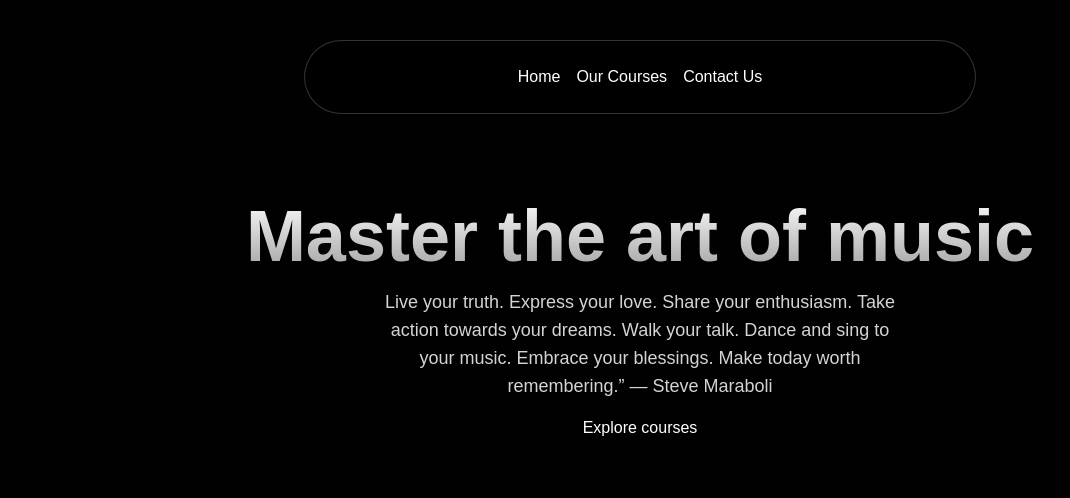
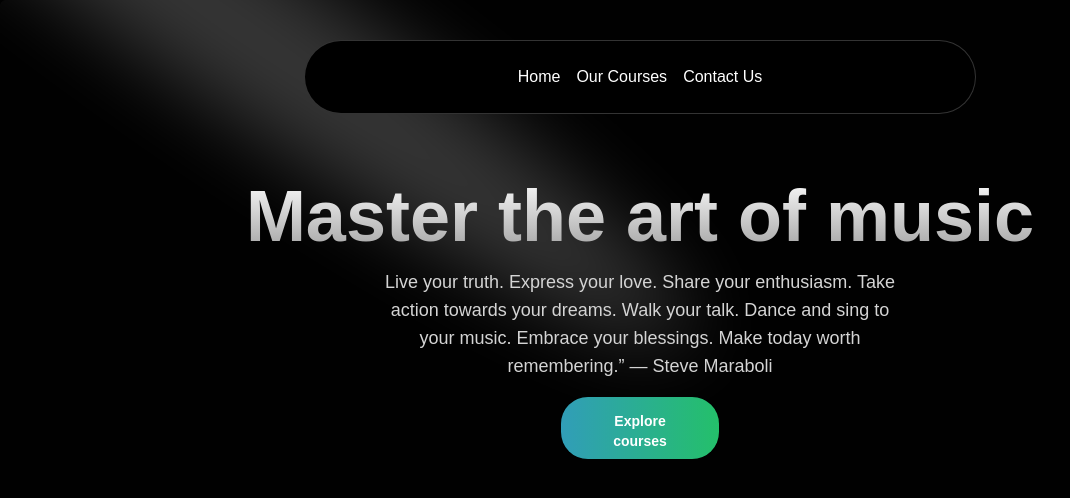
Before and after one commit to rock652/music-academy, a Next.js app: page / in a window 1280 px wide. Shown: the top 498 px of the page, without its empty margins (0-1070 px from the left). Built offline with nearby package versions, Linux system fonts and the light colour scheme.

Commit message:
implementing the herosection

```diff
--- a/src/app/components/HeroSection.tsx
+++ b/src/app/components/HeroSection.tsx
@@ -1,9 +1,15 @@
 import Link from "next/link";
 import React from "react";
+import { Spotlight } from "./ui/Spotlight";
+import { Button } from "./ui/moving-border";
 
 function HeroSection() {
   return (
     <div className="h-auto md:h-[40rem] w-full rounded-md flex flex-col items-center justify-center relative overflow-hidden mx-auto py-10 md:py-0">
+      <Spotlight
+        className="-top-40 left-0 md:left-60 md:-top-20"
+        fill="white"
+      />
       <div className="p-4 relative z-10 w-full text-center">
         <h1
           className="mt-20 md:mt-0 text-4xl md:text-7xl font-bold bg-clip-text text-transparent bg-gradient-to-b from-neutral-50 to bg-neutral-400
@@ -11,6 +17,7 @@
         >
           Master the art of music
         </h1>
+
         <p className="mt-4 font-normal text-base md:text-lg text-neutral-300 max-w-lg mx-auto">
           Live your truth. Express your love. Share your enthusiasm. Take action
           towards your dreams. Walk your talk. Dance and sing to your music.
@@ -19,7 +26,14 @@
         </p>
 
         <div className="mt-4">
-          <Link href={"/courses"}>Explore courses</Link>
+          <Link href={"/courses"}>
+            <Button
+              borderRadius="1.75rem"
+              className="relative inline-block px-12 py-3 text-white font-semibold border-2 border-transparent rounded-lg bg-gradient-to-r from-blue-500 to-green-500 bg-[length:200%_200%] animate-border-move hover:text-blue-500"
+            >
+              Explore courses
+            </Button>
+          </Link>
         </div>
       </div>
     </div>
--- /dev/null
+++ b/src/app/components/ui/moving-border.tsx
@@ -0,0 +1,139 @@
+"use client";
+import React from "react";
+import {
+  motion,
+  useAnimationFrame,
+  useMotionTemplate,
+  useMotionValue,
+  useTransform,
+} from "framer-motion";
+import { useRef } from "react";
+import { cn } from "@/lib/utils";
+
+export function Button({
+  borderRadius = "1.75rem",
+  children,
+  as: Component = "button",
+  containerClassName,
+  borderClassName,
+  duration,
+  className,
+  ...otherProps
+}: {
+  borderRadius?: string;
+  children: React.ReactNode;
+  as?: any;
+  containerClassName?: string;
+  borderClassName?: string;
+  duration?: number;
+  className?: string;
+  [key: string]: any;
+}) {
+  return (
+    <Component
+      className={cn(
+        "bg-transparent relative text-xl  h-16 w-40 p-[1px] overflow-hidden ",
+        containerClassName
+      )}
+      style={{
+        borderRadius: borderRadius,
+      }}
+      {...otherProps}
+    >
+      <div
+        className="absolute inset-0"
+        style={{ borderRadius: `calc(${borderRadius} * 0.96)` }}
+      >
+        <MovingBorder duration={duration} rx="30%" ry="30%">
+          <div
+            className={cn(
+              "h-20 w-20 opacity-[0.8] bg-[radial-gradient(var(--sky-500)_40%,transparent_60%)]",
+              borderClassName
+            )}
+          />
+        </MovingBorder>
+      </div>
+
+      <div
+        className={cn(
+          "relative bg-slate-900/[0.8] border border-slate-800 backdrop-blur-xl text-white flex items-center justify-center w-full h-full text-sm antialiased",
+          className
+        )}
+        style={{
+          borderRadius: `calc(${borderRadius} * 0.96)`,
+        }}
+      >
+        {children}
+      </div>
+    </Component>
+  );
+}
+
+export const MovingBorder = ({
+  children,
+  duration = 2000,
+  rx,
+  ry,
+  ...otherProps
+}: {
+  children: React.ReactNode;
+  duration?: number;
+  rx?: string;
+  ry?: string;
+  [key: string]: any;
+}) => {
+  const pathRef = useRef<any>();
+  const progress = useMotionValue<number>(0);
+
+  useAnimationFrame((time) => {
+    const length = pathRef.current?.getTotalLength();
+    if (length) {
+      const pxPerMillisecond = length / duration;
+      progress.set((time * pxPerMillisecond) % length);
+    }
+  });
+
+  const x = useTransform(
+    progress,
+    (val) => pathRef.current?.getPointAtLength(val).x
+  );
+  const y = useTransform(
+    progress,
+    (val) => pathRef.current?.getPointAtLength(val).y
+  );
+
+  const transform = useMotionTemplate`translateX(${x}px) translateY(${y}px) translateX(-50%) translateY(-50%)`;
+
+  return (
+    <>
+      <svg
+        xmlns="http://www.w3.org/2000/svg"
+        preserveAspectRatio="none"
+        className="absolute h-full w-full"
+        width="100%"
+        height="100%"
+        {...otherProps}
+      >
+        <rect
+          fill="none"
+          width="100%"
+          height="100%"
+          rx={rx}
+          ry={ry}
+          ref={pathRef}
+        />
+      </svg>
+      <motion.div
+        style={{
+          position: "absolute",
+          top: 0,
+          left: 0,
+          display: "inline-block",
+          transform,
+        }}
+      >
+        {children}
+      </motion.div>
+    </>
+  );
+};
--- a/tailwind.config.ts
+++ b/tailwind.config.ts
@@ -9,8 +9,10 @@
   darkMode: "class",
   theme: {
     extend: {
+      // Define new animations and keyframes
       animation: {
         spotlight: "spotlight 2s ease .75s 1 forwards",
+        "border-move": "borderMove 3s linear infinite", // Moving border animation
       },
       keyframes: {
         spotlight: {
@@ -23,13 +25,26 @@
             transform: "translate(-50%,-40%) scale(1)",
           },
         },
+        // Keyframe for moving border animation
+        borderMove: {
+          "0%": {
+            "background-position": "0% 50%",
+          },
+          "100%": {
+            "background-position": "100% 50%",
+          },
+        },
       },
       colors: {
         background: "var(--background)",
         foreground: "var(--foreground)",
       },
+      backgroundSize: {
+        "200%": "200%", // Ensures the background can move smoothly across the button
+      },
     },
   },
   plugins: [],
 };
+
 export default config;
```
